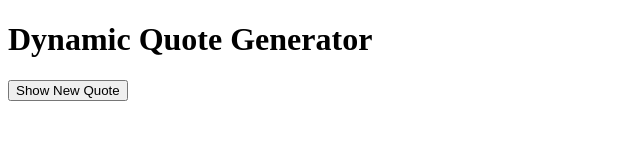
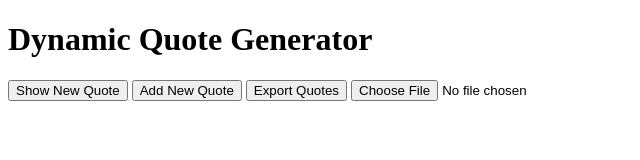
Before and after one commit to MarioTawadrous/alx_fe_javascript, a plain HTML site: page dom-manipulation/index.html in a window 1280 px wide. Shown: the whole page, without its empty margins (0-640 px from the left). Drawn offline with Linux system fonts and the light colour scheme.

Commit message:
Update index.html

```diff
--- a/dom-manipulation/index.html
+++ b/dom-manipulation/index.html
@@ -8,7 +8,19 @@
   <body>
     <h1>Dynamic Quote Generator</h1>
     <div id="quoteDisplay"></div>
+    <div id="form"></div>
     <button id="newQuote">Show New Quote</button>
+    <button id="addNewQuote">Add New Quote</button>
+
+    <!-- Export and import for JSON files -->
+    <button onclick="exportToJsonFile()">Export Quotes</button>
+    <input
+      type="file"
+      id="importFile"
+      accept=".json"
+      onchange="importFromJsonFile(event)"
+    />
+
     <script src="script.js"></script>
   </body>
 </html>
```
